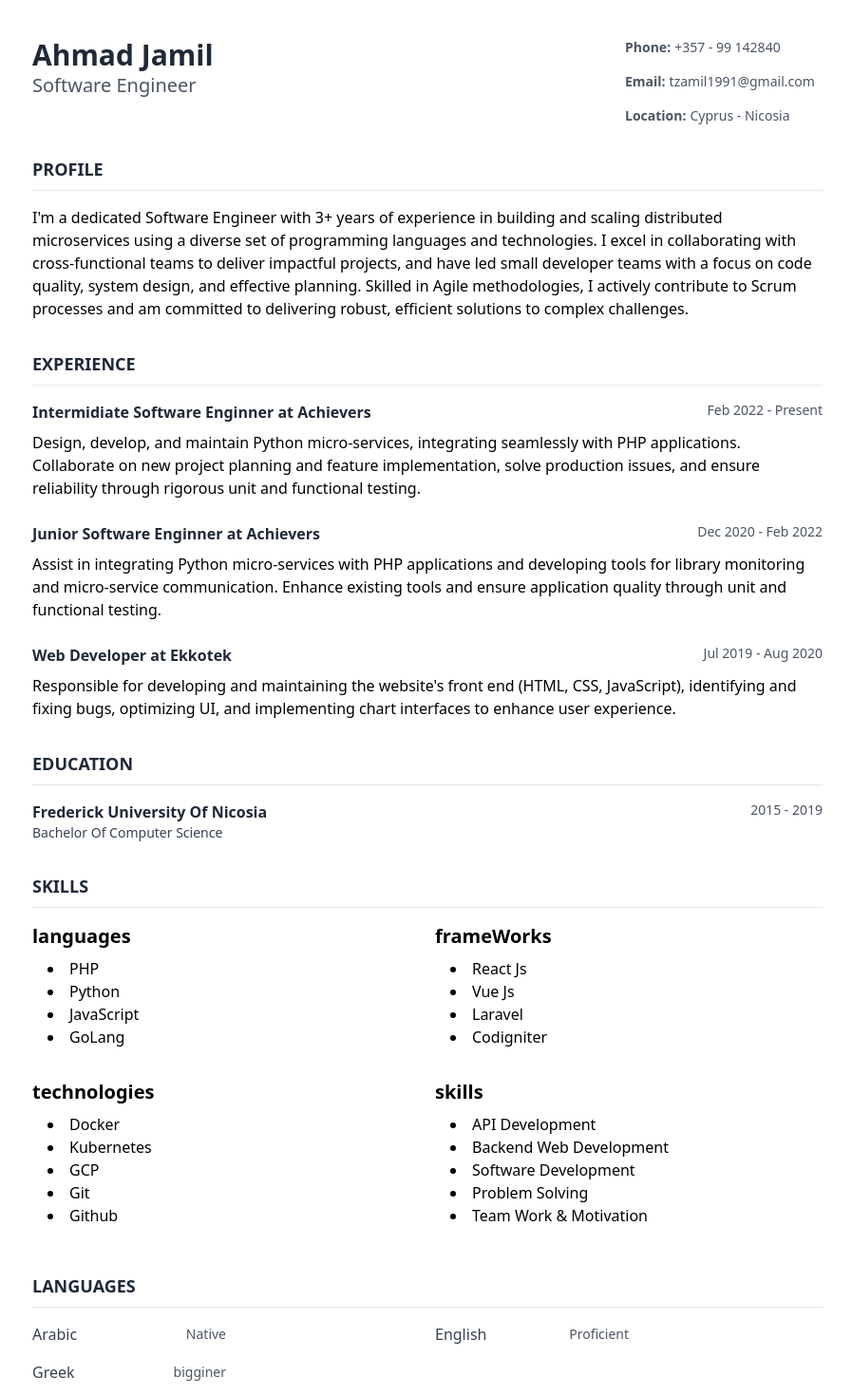
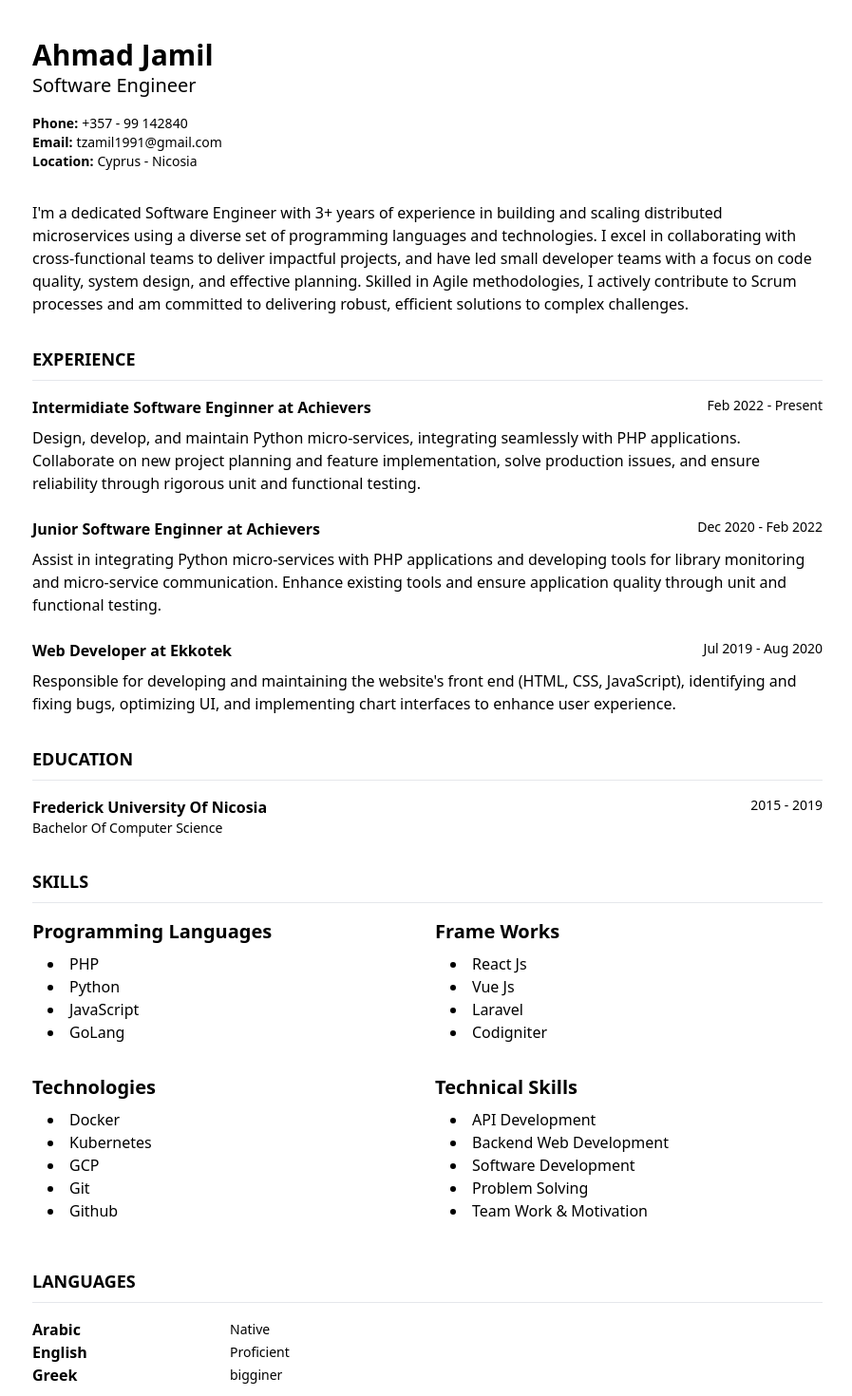
Before and after one commit to Ahmad-Jamil/ahmad-jamil, a Vue app: page /resume in a window 1280 px wide. Shown: the part 60-1530 px from the top of the page at 95% size, without its empty margins (190-1087 px from the left). Built offline with nearby package versions, Linux system fonts and the light colour scheme.

Commit message:
AJ-00001: create resume download functionality

```diff
--- a/package.json
+++ b/package.json
@@ -14,6 +14,7 @@
     "@iconify/vue": "^4.1.2",
     "core-js": "^3.8.3",
     "fs": "^0.0.1-security",
+    "html2pdf.js": "^0.10.2",
     "path": "^0.12.7",
     "tailwindcss": "^3.4.14",
     "vue": "^3.2.13",
--- a/src/components/ResumeComponent.vue
+++ b/src/components/ResumeComponent.vue
@@ -1,11 +1,11 @@
 <template>
-    <div class="max-w-4xl mx-auto p-8 bg-white">
-        <header class=" flex justify-between mb-8">
-            <div class="w-3/4">
-                <h1 class="text-3xl font-bold text-gray-800">Ahmad Jamil</h1>
-                <h2 class="text-xl text-gray-600 mb-4">Software Engineer</h2>
+    <div ref="resumeContent" class="max-w-4xl mx-auto p-8 bg-white">
+        <header class="mb-8">
+            <div class="w-full">
+                <h1 class="text-3xl font-bold">Ahmad Jamil</h1>
+                <h2 class="text-xl mb-4">Software Engineer</h2>
             </div>
-            <div class="flex flex-wrap gap-4 text-sm text-gray-600 w-1/4 items-end justify-end">
+            <div class="gap-4 text-sm w-full items-start justify-start">
                 <div class="flex justify-start gap-1 w-full">
                     <span class="font-bold">Phone:</span> {{ resume.phonePrefix }} - {{ resume.mobileNumber }}
                 </div>
@@ -19,47 +19,46 @@
         </header>
 
         <section class="mb-8">
-            <h2 class="text-lg font-bold uppercase text-gray-800 mb-4 border-b pb-2">Profile</h2>
             <p>{{ resume.aboutMe }}</p>
         </section>
 
         <section class="mb-8">
-            <h2 class="text-lg font-bold uppercase text-gray-800 mb-4 border-b pb-2">Experience</h2>
+            <h2 class="text-lg font-bold uppercase mb-4 border-b pb-2">Experience</h2>
             <div v-for="(experience, index) in resume.experiences" :key="index" class="mb-6">
                 <div class="flex justify-between items-start mb-2">
-                    <h3 class="font-semibold text-gray-800">{{ experience.jobTitle }} at {{ experience.companyName }}
+                    <h3 class="font-semibold">{{ experience.jobTitle }} at {{ experience.companyName }}
                     </h3>
-                    <span class="text-sm text-gray-600">{{ experience.startDate }} - {{ experience.endDate }}</span>
+                    <span class="text-sm">{{ experience.startDate }} - {{ experience.endDate }}</span>
                 </div>
                 <p>{{ experience.summary }}</p>
             </div>
         </section>
 
         <section v-if="resume.education" class="mb-8">
-            <h2 class="text-lg font-bold uppercase text-gray-800 mb-4 border-b pb-2">Education</h2>
+            <h2 class="text-lg font-bold uppercase mb-4 border-b pb-2">Education</h2>
             <div v-for="(edu, index) in resume.education" :key="index" class="mb-4">
                 <div class="flex justify-between items-start">
                     <div>
-                        <h3 class="font-semibold text-gray-800">{{ edu.university }}</h3>
-                        <p class="text-sm text-gray-700">{{ edu.degree }}</p>
+                        <h3 class="font-semibold">{{ edu.university }}</h3>
+                        <p class="text-sm">{{ edu.degree }}</p>
                     </div>
-                    <span class="text-sm text-gray-600">{{ edu.date }}</span>
+                    <span class="text-sm">{{ edu.date }}</span>
                 </div>
             </div>
         </section>
 
         <section v-if="resume.certificates.length" class="mb-8">
-            <h2 class="text-lg font-bold uppercase text-gray-800 mb-4 border-b pb-2">Certificates</h2>
+            <h2 class="text-lg font-bold uppercase mb-4 border-b pb-2">Certificates</h2>
             <div v-for="(cert, index) in certificates" :key="index" class="mb-2">
                 <div class="flex justify-between items-center">
-                    <span class="text-gray-700">{{ cert.name }}</span>
-                    <span class="text-sm text-gray-600">{{ cert.year }}</span>
+                    <span>{{ cert.name }}</span>
+                    <span class="text-sm">{{ cert.year }}</span>
                 </div>
             </div>
         </section>
 
         <section class="mb-8">
-            <h2 class="text-lg font-bold uppercase text-gray-800 mb-4 border-b pb-2">Skills</h2>
+            <h2 class="text-lg font-bold uppercase mb-4 border-b pb-2">Skills</h2>
             <div class="grid grid-cols-2 gap-4">
                 <div v-for="(category, index) in skills" :key="index" class="mb-4">
                     <h3 class="text-xl font-semibold mb-2">
@@ -75,28 +74,49 @@
         </section>
 
         <section>
-            <h2 class="text-lg font-bold uppercase text-gray-800 mb-4 border-b pb-2">Languages</h2>
-            <div class="grid grid-cols-2 gap-4">
+            <h2 class="text-lg font-bold uppercase mb-4 border-b pb-2">Languages</h2>
+            <div class="grid grid-cols-1">
                 <div v-for="(language, index) in resume.languages" :key="index"
-                    class="flex justify-between items-center w-1/2">
-                    <span class="text-gray-700">{{ language.name }}</span>
-                    <span class="text-sm text-gray-600">{{ language.level }}</span>
+                    class="grid grid-cols-2 items-center w-1/2">
+                    <span class="font-bold gap-2">{{ language.name }}</span>
+                    <span class="text-sm">{{ language.level }}</span>
                 </div>
             </div>
         </section>
-
-        <div class="text-center mt-8">
-            <button @click="downloadPDF" class="px-4 py-2 border border-gray-300">
-                Download PDF
-            </button>
-        </div>
+    </div>
+    <div class="text-center mb-8">
+        <button @click="downloadPDF" class="px-4 py-2 border border-gray-300">
+            Download PDF
+        </button>
     </div>
 </template>
 
 <script setup>
 import resume from '@/data/resume';
+import { ref } from 'vue';
+import html2pdf from 'html2pdf.js';
 
+const resumeContent = ref(null);
 const skills = resume.skills
-const getCategoryName = (category) => Object.keys(category)[0]
+const getCategoryName = (category) => {
+    const rawName = Object.keys(category)[0];
+    return rawName
+        .replace(/_/g, ' ')
+        .replace(/\b\w/g, (char) => char.toUpperCase());
+};
 const getCategoryItems = (category) => Object.values(category)[0]
+
+const downloadPDF = () => {
+    const element = resumeContent.value;
+    const options = {
+        margin: 0.5,
+        filename: 'Ahmad_Jamil.pdf',
+        image: { type: 'jpeg', quality: 0.98 },
+        html2canvas: { scale: 2 },
+        jsPDF: { unit: 'in', format: 'letter', orientation: 'portrait' },
+    };
+
+    html2pdf().set(options).from(element).save();
+};
+
 </script>
--- a/src/data/resume.json
+++ b/src/data/resume.json
@@ -51,7 +51,7 @@
     ],
     "skills": [
         {
-            "languages": [
+            "programming_languages": [
                 "PHP",
                 "Python",
                 "JavaScript",
@@ -59,7 +59,7 @@
             ]
         },
         {
-            "frameWorks": [
+            "frame_works": [
                 "React Js",
                 "Vue Js",
                 "Laravel",
@@ -76,7 +76,7 @@
             ]
         },
         {
-            "skills": [
+            "technical_skills": [
                 "API Development",
                 "Backend Web Development",
                 "Software Development",
```
Also changed, not shown: 1 other file (tests, documents, lock files or other folders).
